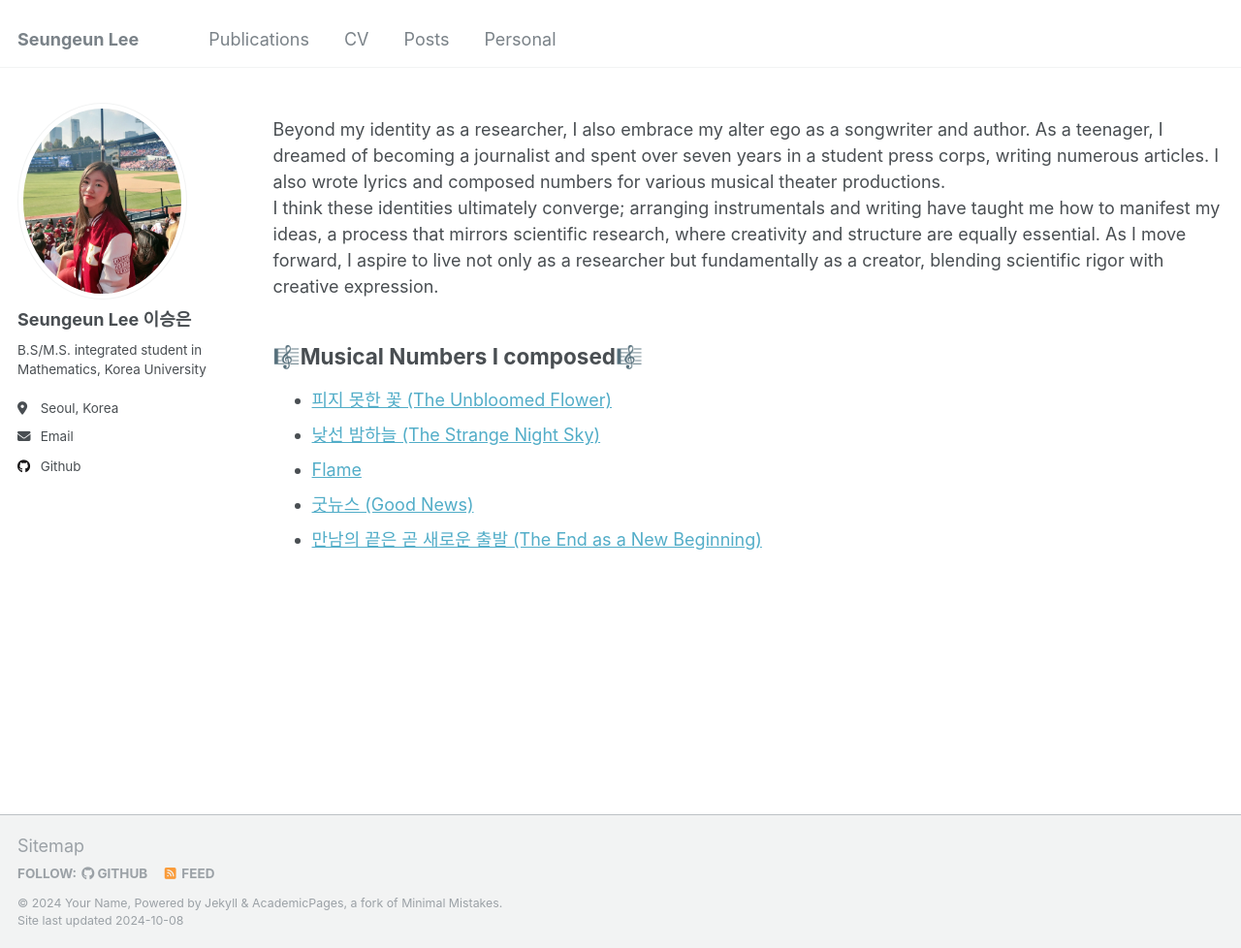
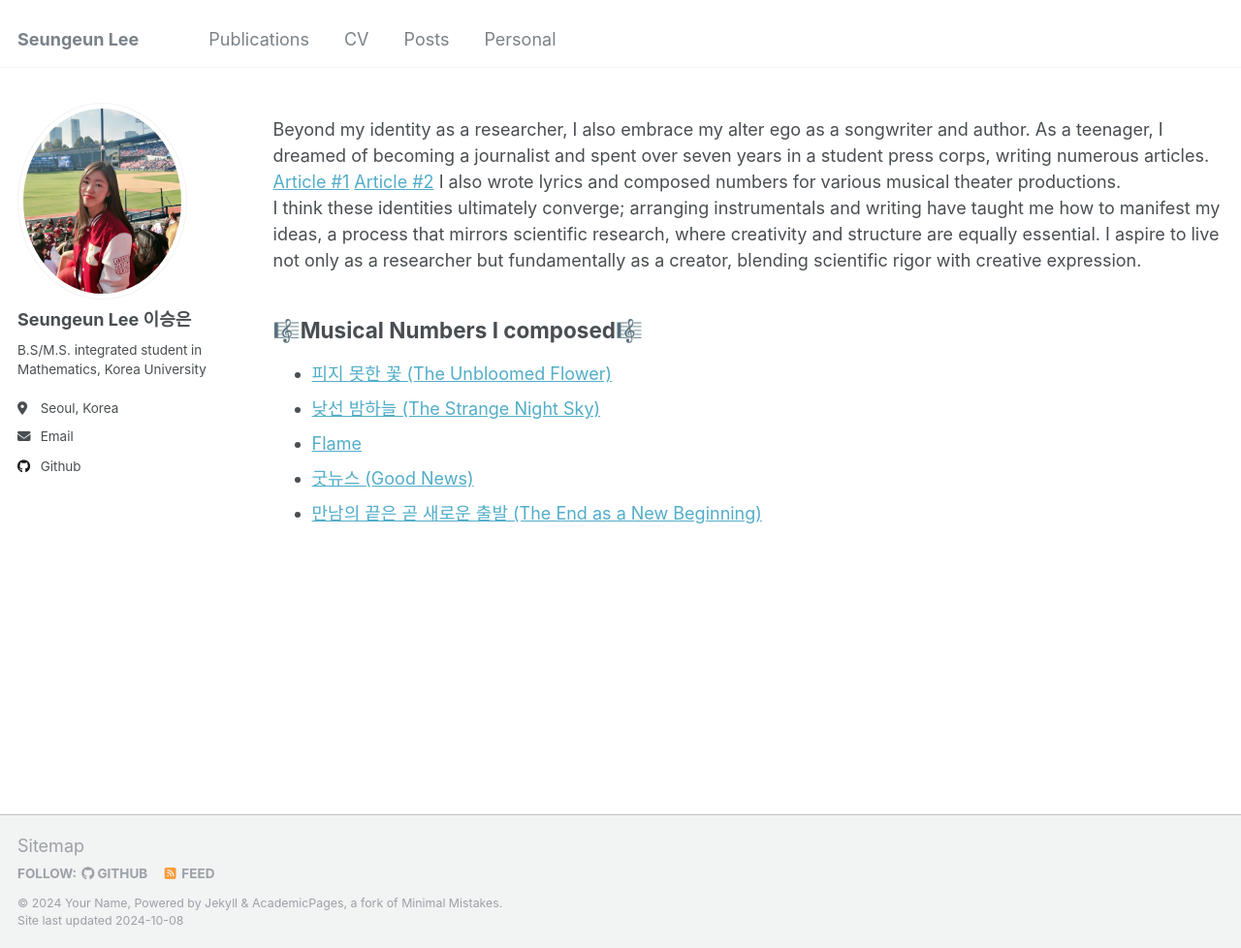
Before and after one commit to duneag2/duneag2.github.io, a Jekyll site: the page built from _pages/personal.html, in a window 1280 px wide and 978 px high. Shown: the whole window at 97% size. Built offline with Jekyll 4.4.1, drawn with Linux system fonts in a browser that asks for light colours.

Commit message:
Update personal.html

```diff
--- a/_pages/personal.html
+++ b/_pages/personal.html
@@ -4,9 +4,9 @@ permalink: /personal/
 author_profile: true
 ---
 
-Beyond my identity as a researcher, I also embrace my alter ego as a songwriter and author. As a teenager, I dreamed of becoming a journalist and spent over seven years in a student press corps, writing numerous articles. I also wrote lyrics and composed numbers for various musical theater productions.
+Beyond my identity as a researcher, I also embrace my alter ego as a songwriter and author. As a teenager, I dreamed of becoming a journalist and spent over seven years in a student press corps, writing numerous articles. <a href="https://gnews.gg.go.kr/news/news_view.do?number=201805172049334124C083&s_code=C083&type_m=main"> Article #1</a> <a href="https://gnews.gg.go.kr/news/news_view.do?number=201705231027425964C083&s_code=C083&type_m=main"> Article #2</a> I also wrote lyrics and composed numbers for various musical theater productions.
 <br>
-I think these identities ultimately converge; arranging instrumentals and writing have taught me how to manifest my ideas, a process that mirrors scientific research, where creativity and structure are equally essential. As I move forward, I aspire to live not only as a researcher but fundamentally as a creator, blending scientific rigor with creative expression.
+I think these identities ultimately converge; arranging instrumentals and writing have taught me how to manifest my ideas, a process that mirrors scientific research, where creativity and structure are equally essential. I aspire to live not only as a researcher but fundamentally as a creator, blending scientific rigor with creative expression.
 
 
 <h2> 🎼Musical Numbers I composed🎼 </h2>
```
